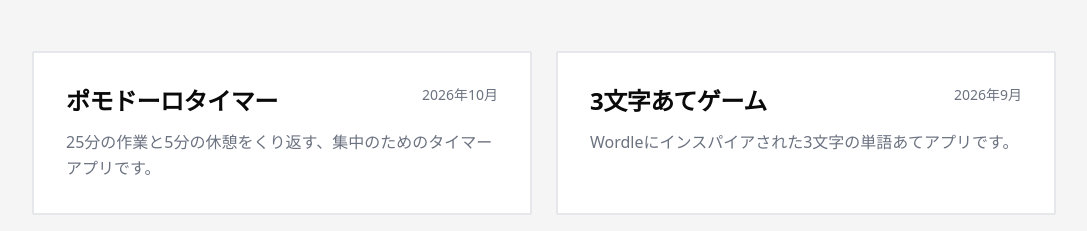
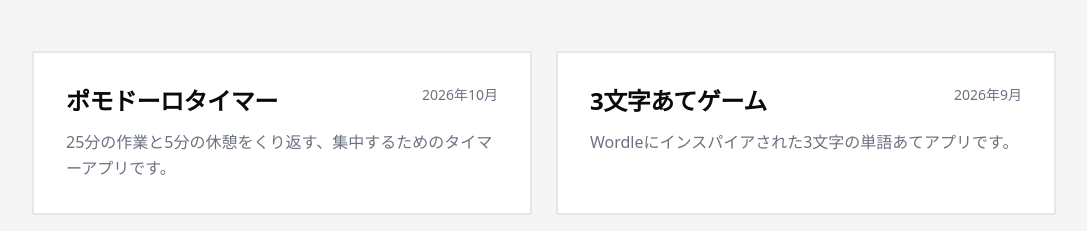
Before and after one commit to sanbay3/san_bay3_portfolio, a Next.js app: page / in a window 1280 px wide. Shown: the part 2905-3136 px from the top of the page, without its empty margins (96-1183 px from the left). Built offline with nearby package versions, Linux system fonts and the light colour scheme.

Commit message:
change description

```diff
--- a/components/Projects.tsx
+++ b/components/Projects.tsx
@@ -72,7 +72,7 @@ export default function Projects() {
     },
     {
       title: 'ポモドーロタイマー',
-      description: '25分の作業と5分の休憩をくり返す、集中のためのタイマーアプリです。',
+      description: '25分の作業と5分の休憩をくり返す、集中するためのタイマーアプリです。',
       link: 'https://pomodoro-timer-edg.pages.dev/',
       date: '2026年10月',
     },
```
